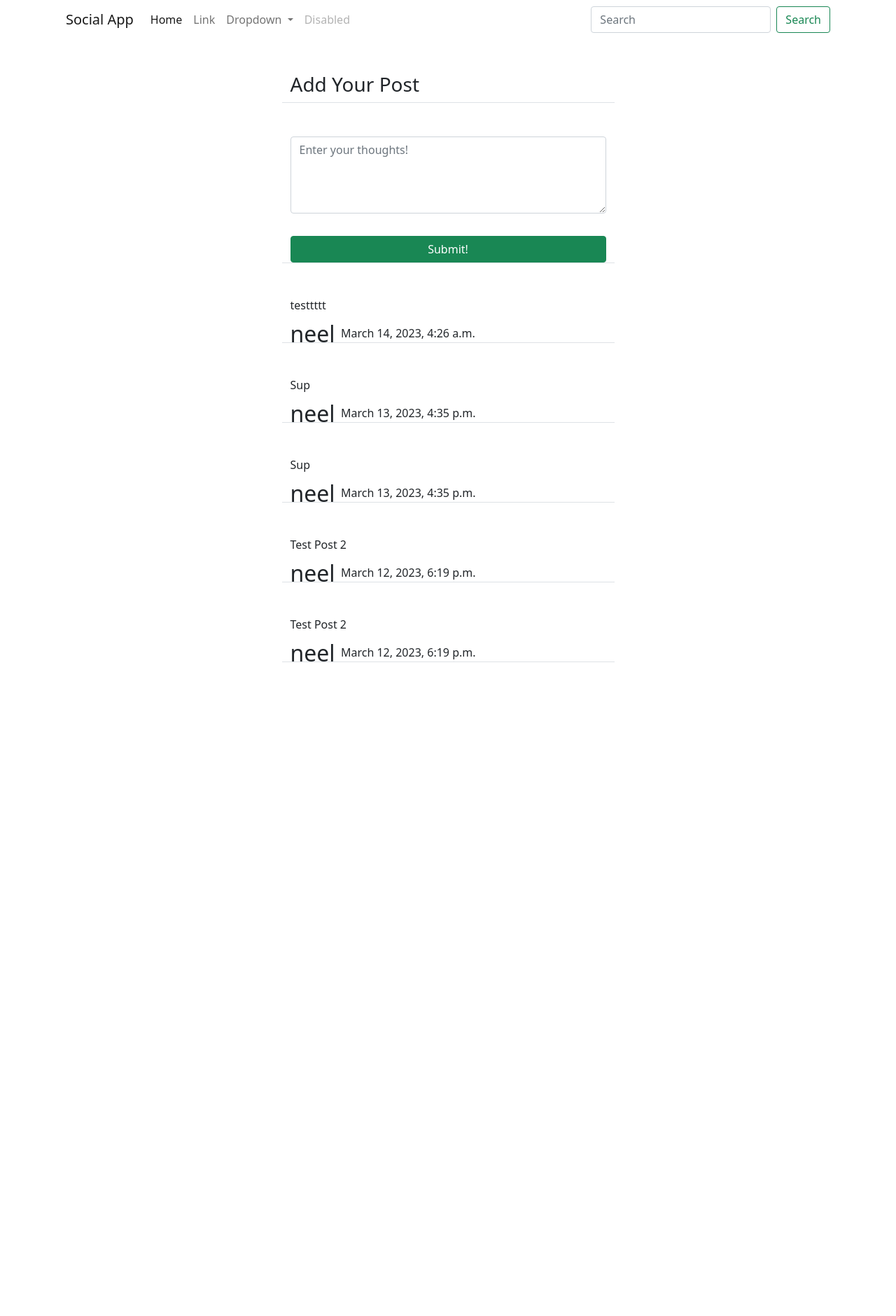
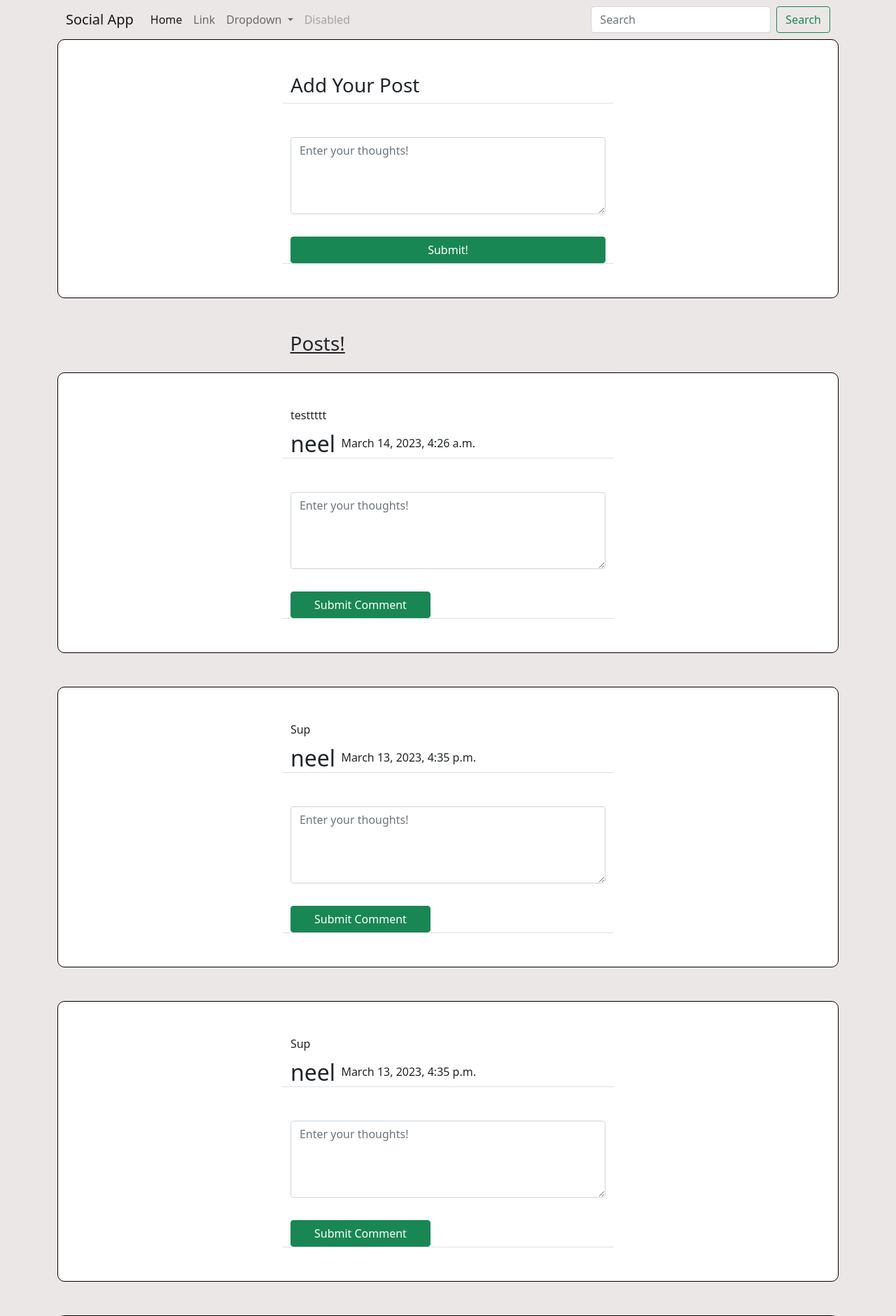
Before and after one commit to Abheelash-Mishra/Social_Media_App, a Django app: page /main/ in a window 1280 px wide. Shown: the top 1880 px of the page at 70% size. Before the commit the page ends 946 px from the top, so only its background shows below. Run offline with Django 4.2, Linux system fonts and the light colour scheme; data comes from the database, SQL or seed files in the repository; some libraries are stand-ins or nearby versions.

Commit message:
Completed most of the comment functionality, except the POST request part

```diff
--- a/landingPage/templates/base_layout.html
+++ b/landingPage/templates/base_layout.html
@@ -7,7 +7,7 @@
     <script src="https://kit.fontawesome.com/f7099be2d1.js" crossorigin="anonymous"></script>
     <title>Social Media App</title>
   </head>
-  <body>
+  <body style="background-color: #ece7e7">
     {% include "navbar.html" %}
 
     {% block content %}
--- a/mainApp/forms.py
+++ b/mainApp/forms.py
@@ -1,5 +1,5 @@
 from django import forms
-from .models import Post,Comments
+from .models import Post, Comment
 
 class Post_Entry(forms.ModelForm):
     body = forms.CharField(label="", widget=forms.Textarea(attrs={"rows": 4, "placeholder": "Enter your thoughts!", }))
@@ -8,8 +8,9 @@ class Post_Entry(forms.ModelForm):
         model = Post
         fields = ["body"]
 
-class Comment_Entry():
-    comment_body = forms.CharField(label="", widget=forms.Textarea(attrs={"rows":3, "placeholder":"Enter your thoughts!", }))
+class Comment_Entry(forms.ModelForm):
+    comment_body = forms.CharField(label="", widget=forms.Textarea(attrs={"rows": 1, "placeholder": "Enter your comment", }))
+
     class Meta:
-        model = Comments
+        model = Comment
         fields = ["comment_body"]
--- a/mainApp/models.py
+++ b/mainApp/models.py
@@ -8,6 +8,8 @@ class Post(models.Model):
     created = models.DateTimeField(default=timezone.now)
     author = models.ForeignKey(User, on_delete=models.CASCADE)
 
-class Comments(models.Model):
+class Comment(models.Model):
     comment_body = models.TextField()
-    comment_author = models.ForeignKey(User, on_delete=models.CASCADE)
+    comment_created = models.DateTimeField(default=timezone.now)
+    author = models.ForeignKey(User, on_delete=models.CASCADE)
+    post = models.ForeignKey("Post", on_delete=models.CASCADE)
--- a/mainApp/templates/content_list.html
+++ b/mainApp/templates/content_list.html
@@ -3,6 +3,7 @@
 
 {% block content %}
     <div class="container">
+        <div style="border: solid 1px black; border-radius: 10px; width: 100%; background-color: white">
             <div class="row justify-content-center mt-5">
                 <div class="col-md-5 col-sm-15 border-bottom">
                     <h3>Add Your Post</h3>
@@ -20,10 +21,18 @@
                     </form>
                 </div>
             </div>
+        </div>
+        <div class="row justify-content-center mt-5">
+                <div class="col-md-5 col-sm-15 border-bottom">
+                    <h3 class="mb-4" style="text-decoration: underline">Posts!</h3>
+                </div>
+            </div>
+
 
         {% for post in content_list %}
+            <div class="mb-5" style="border: solid 1px black; border-radius: 10px; width: 100%; background-color: white">
             <div class="row justify-content-center mt-5">
-            <div class="col-md-5 col-sm-15 border-bottom">
+                <div class="col-md-5 col-sm-15 border-bottom pb-2">
                     <p>{{ post.body }}</p>
                     <div class="post_header">
                         <h2 style="display: inline; vertical-align: top; line-height: 25px;">{{ post.author }} </h2>
@@ -31,6 +40,19 @@
                     </div>
                 </div>
             </div>
+            <div class="row justify-content-center mt-5 mb-5">
+                <div class="col-md-5 col-sm-15 border-bottom">
+                    <form method="POST">
+                        {% csrf_token %}
+                        {{ form | crispy }}
+                        <div class="d-grid gap-2">
+                            <button class="btn btn-success mt-3" style="width: 200px">Submit Comment</button>
+                        </div>
+                    </form>
+                </div>
+            </div>
+            </div>
+
         {% endfor %}
     </div>
 {% endblock content %}
--- a/mainApp/views.py
+++ b/mainApp/views.py
@@ -1,7 +1,7 @@
 from django.shortcuts import render
 from django.views import View
 from .models import Post
-from .forms import Post_Entry
+from .forms import Post_Entry, Comment_Entry
 
 # Create your views here.
 
@@ -9,10 +9,12 @@ class SocialPosts(View):
     def get(self, request, *args, **kwargs):
         content_posts = Post.objects.all().order_by("-created")
         form = Post_Entry()
+        comment = Comment_Entry()
 
         context = {
-            "content_list": content_posts,
-            "form": form,
+            "content_list":content_posts,
+            "form":form,
+            "comment":comment,
         }
 
         return render(request, "content_list.html", context)
```
Lines whose indentation alone changed are shown as unchanged.
